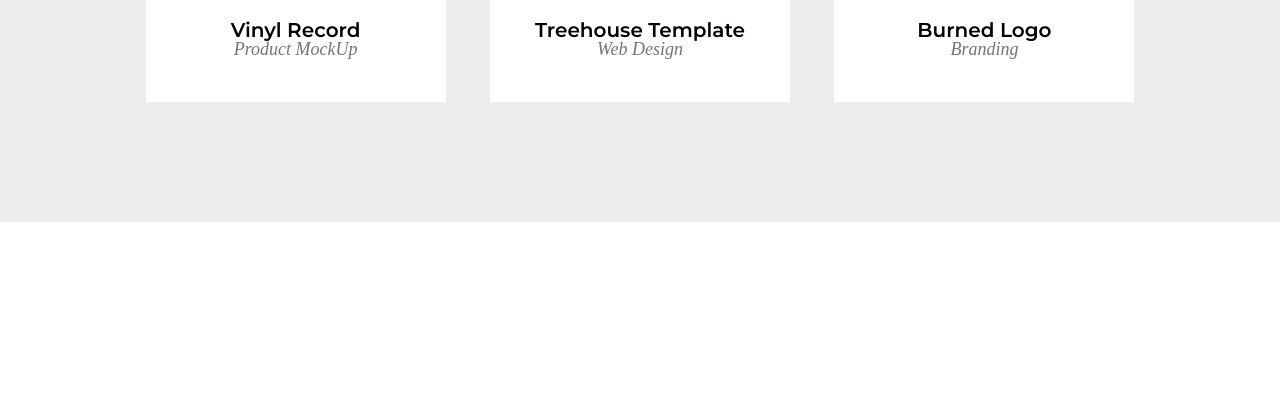
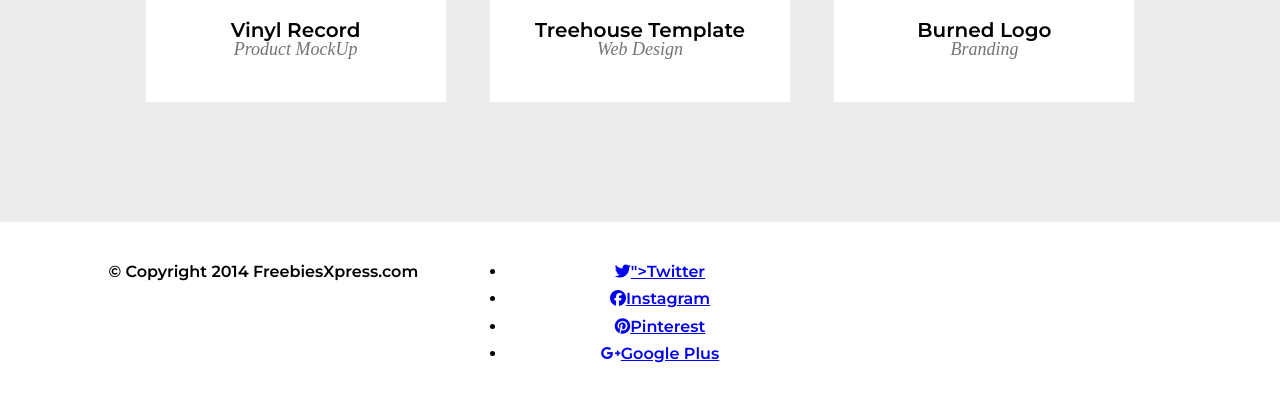
Before and after one commit to tomszop/zadanie-4.6, a website: page index.html in a window 1280 px wide. Shown: the part 2534-2937 px from the top of the page. Before the commit the page ends 2756 px from the top, so only its background shows below. Drawn offline with Linux system fonts and the light colour scheme; a web font is replaced by a local one.

Commit message:
Add html footer

```diff
--- a/index.html
+++ b/index.html
@@ -114,5 +114,25 @@
                 </div>
             </div>
         </section>
+        <footer class="footer">
+            <div class="container">
+                <div class="row">
+                    <div class="col-lg-4">
+                        <p>&copy; Copyright 2014 FreebiesXpress.com</p>
+                    </div>
+                    <div class="col-lg-4">
+                        <ul>
+                            <li><a href="#"><i class="fa-brands fa-twitter icon"></i>"></i>Twitter</a></li>
+                            <li><a href="#"><i class="fa-brands fa-facebook icon"></i>Instagram</a></li>
+                            <li><a href="#"><i class="fa-brands fa-pinterest icon"></i>Pinterest</a></li>
+                            <li><a href="#"><i class="fa-brands fa-google-plus-g icon"></i>Google Plus</a></li>
+                        </ul>
+                    </div>
+                    <div class="col-lg-4">
+                        <p></p>
+                    </div>
+                </div>
+            </div>
+        </footer>
 </body>
 </html>
```
